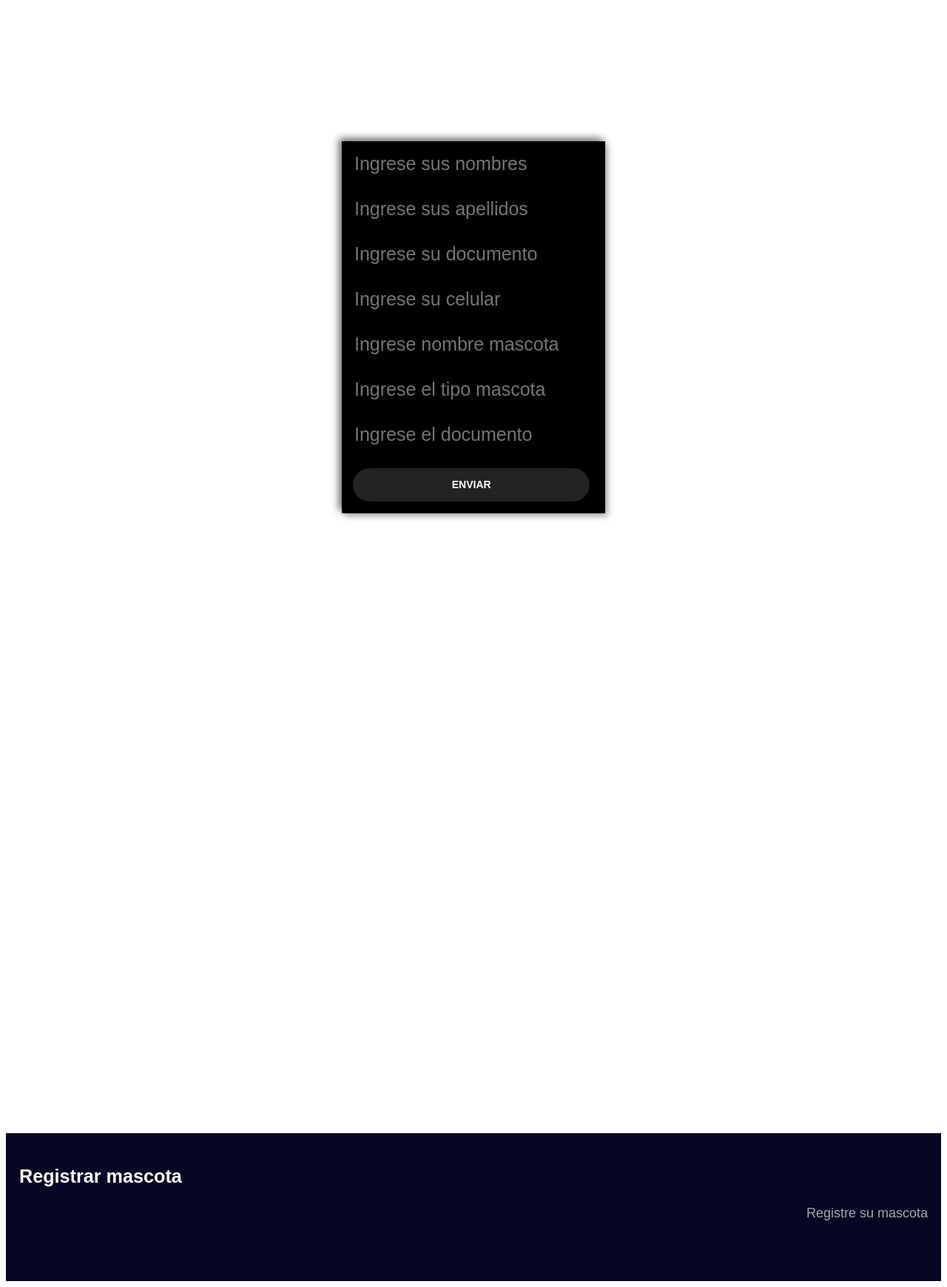
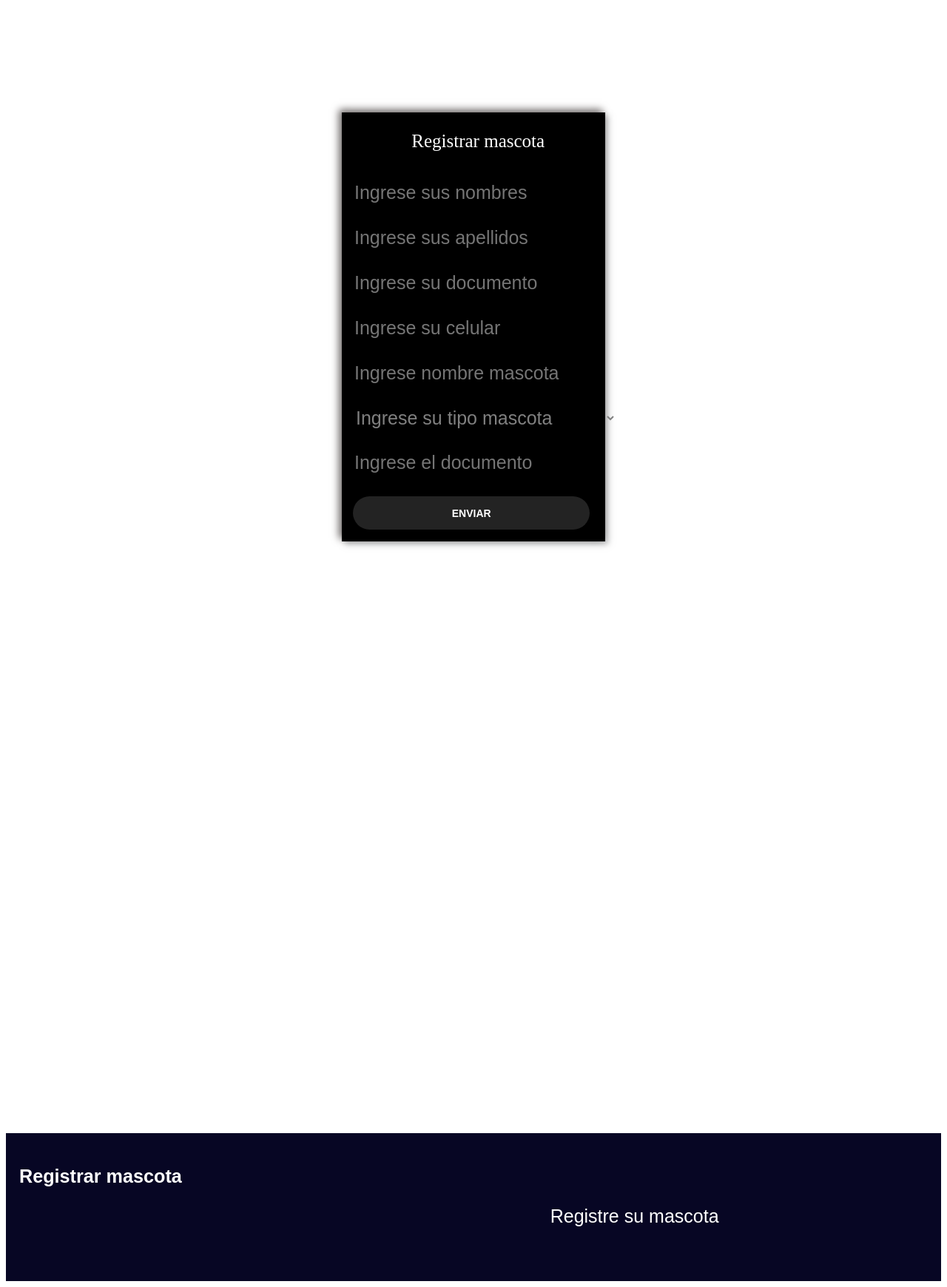
Before and after one commit to Tebancedoo/Calculadora_PHP, a PHP site: page / in a window 1280 px wide. Shown: the part 288-2028 px from the top of the page at 74% size. Run offline with PHP 8.4, Linux system fonts and the light colour scheme; data comes from the database, SQL or seed files in the repository; both versions use the stored data as it was after the commit.

Commit message:
Add files via upload

```diff
--- a/Registrar mascota/conexion.php
+++ b/Registrar mascota/conexion.php
@@ -1,6 +1,14 @@
 <?php
 
+header("Content-Type: text/html;charset-utf-8");
+$db = new mysqli('localhost', 'root', '','bdmascotas');
+$acentos = $db->query("SET NAMES 'utf8'");
+if($db->connect_error > 0)
+{
 
+	die('Unable to connect to database [' .  $db->connect_error . ']');
+
+}
 
 
 ?>
--- a/Registrar mascota/index.php
+++ b/Registrar mascota/index.php
@@ -11,7 +11,7 @@ include ('pres_footer.php');
 <!--
 para los roles usar un tipo selected,
  llamar los datos desde la base de datos para no quemar los datos
- e imprimirlos a traves dle select
+ e imprimirlos a traves del select
 -->
 
 <!--
@@ -19,4 +19,7 @@ para los roles usar un tipo selected,
     tipo de mascota y los datos de su dueño:
     Nombres, apellidos, documento, número celular e identificación de mascota.
     (La DB debe estar normalizada)
+
+    En la tabla usuarios se van a almacenar los datos que se ingresen
+    y va a haber otra tabla para los tios de mascotas
 -->
--- a/Registrar mascota/pres_form.php
+++ b/Registrar mascota/pres_form.php
@@ -22,7 +22,7 @@ background: #000000;
 
 }
 
-input{
+input,select{
 
 font-size: 25px;
 margin: 15px;
@@ -30,8 +30,8 @@ border: none;
 background: none;
 outline: none;
 border-radius: 5px;
-color: #fff;
 width: 100%;
+color: gray;
 
 }
 
@@ -56,28 +56,57 @@ width: 100%;
     box-shadow: 0px 0px 8px #ffffffa4;
 }
 
+p{
+
+    font-size: 25px;
+    color: #fff;
+    width: 77%;
+}
+
 </style>
 
 <?php
 
+include ('conexion.php');
+
 echo '<div class="content">';
 
-echo '<form>';
+echo '<form method="post" action="">';
 
+echo '<p> Registrar mascota </p>';
 
-echo '<input placeholder="Ingrese sus nombres" required name="nombres_dueño" >'; echo"<br>";
+echo '<input type="text" placeholder="Ingrese sus nombres" required name="nombres_dueño" >'; echo"<br>";
 
-echo '<input placeholder="Ingrese sus apellidos" required name="apellidos_dueño" >'; echo"<br>";
+echo '<input type="text" placeholder="Ingrese sus apellidos" required name="apellidos_dueño" >'; echo"<br>";
 
-echo '<input placeholder="Ingrese su documento" required name="documento_dueño" >'; echo"<br>";
+echo '<input type="number" placeholder="Ingrese su documento" required name="documento_dueño" >'; echo"<br>";
 
-echo '<input placeholder="Ingrese su celular" required name="numero_celular" >'; echo"<br>";
+echo '<input type="number" placeholder="Ingrese su celular" required name="numero_celular" >'; echo"<br>";
 
-echo '<input placeholder="Ingrese nombre mascota" required name="nombre_mascota" >'; echo"<br>";
+echo '<input type="text" placeholder="Ingrese nombre mascota" required name="nombre_mascota" >'; echo"<br>";
 
-echo '<input placeholder="Ingrese el tipo mascota" required name="tipo_mascota" >'; echo"<br>";
+echo '<select name="tipo_mascota" required>';
 
-echo '<input placeholder="Ingrese el documento " required name="documento_mascota" >'; echo"<br>";
+echo '<option value="">Ingrese su tipo mascota</option>';
+
+//inicia la consulta
+
+$sql = "SELECT * FROM tipo_mascotas";
+if (!$result = $db->query($sql))
+{
+    die ('Hay un error en la consulta o los datos no se han podido encontrar [' . $db->error .  ']');
+}
+
+while ($row = $result->fetch_assoc())
+{
+    $iid_mascota=stripslashes($row["id_mascota"]);
+    $mmascota=stripslashes($row["mascota"]);
+    echo "<option value='$iid_mascota'>$mmascota</option>";//los datos que encuentre me los imprime en un option
+}//fin de la consulta
+
+echo '</select>'; echo"<br>";
+
+echo '<input type="number" placeholder="Ingrese el documento " required name="documento_mascota" >'; echo"<br>";
 
 echo '<input type="submit" class="btn" value="Enviar">';
 
```
Also changed, not shown: Registrar mascota/bdmascotas.sql (added, +87 -0 lines).
